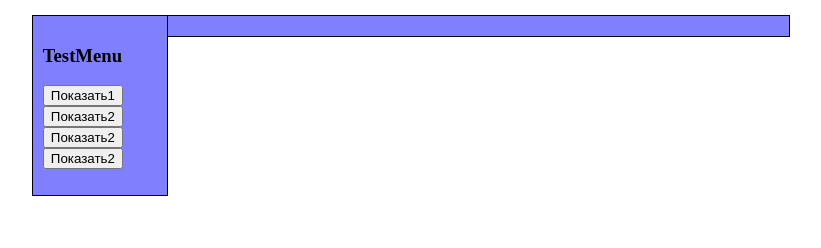
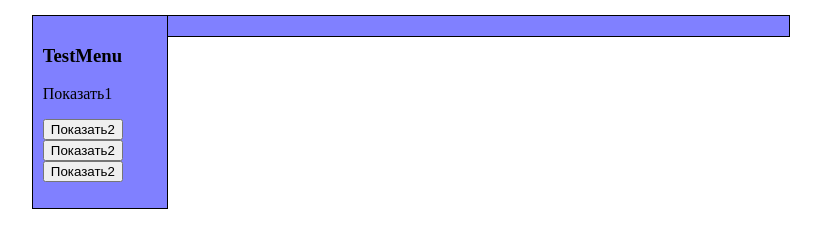
Before and after one commit to ReadyForTheMoshPitShakaBrah/Test, a plain HTML site: page index.html in a window 1280 px wide. Shown: the whole page, without its empty margins (229-1050 px from the left). Drawn offline with Linux system fonts and the light colour scheme.

Commit message:
Update index.html

```diff
--- a/index.html
+++ b/index.html
@@ -10,10 +10,10 @@
     <div class="sidebar">
       <h3>TestMenu</h3>
       <ul>
-        <li><input type='button' value='Показать1' onclick='document.getElementById("l1").style.display = "block";
+        <li><p onclick='document.getElementById("l1").style.display = "block";
         document.getElementById("l2").style.display = "none";
         document.getElementById("l3").style.display = "none";
-        document.getElementById("l4").style.display = "none";'></li>
+        document.getElementById("l4").style.display = "none";'>Показать1</p></li>
         <li><input type='button' value='Показать2' onclick='document.getElementById("l2").style.display = "block";
         document.getElementById("l1").style.display = "none";
         document.getElementById("l3").style.display = "none";
```
